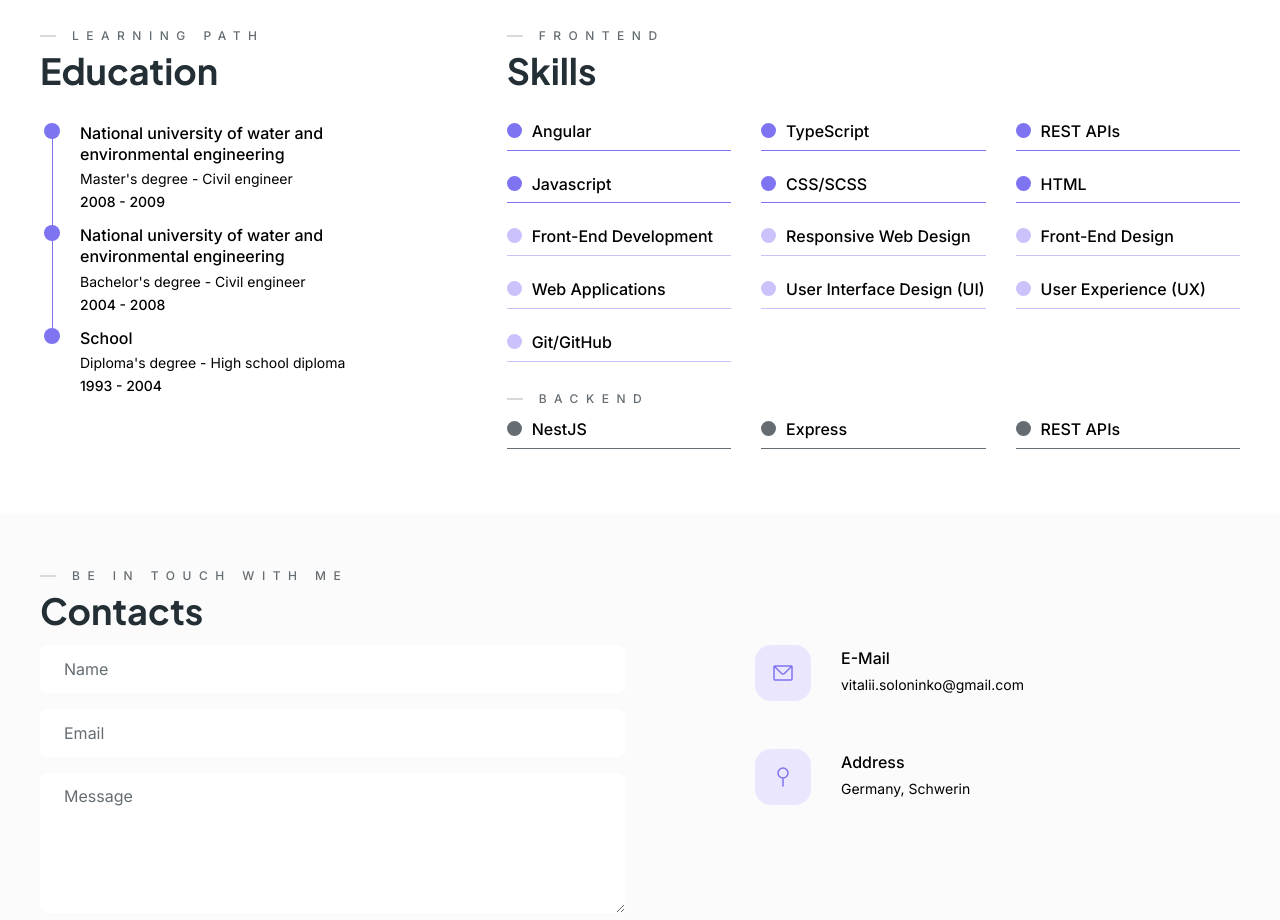
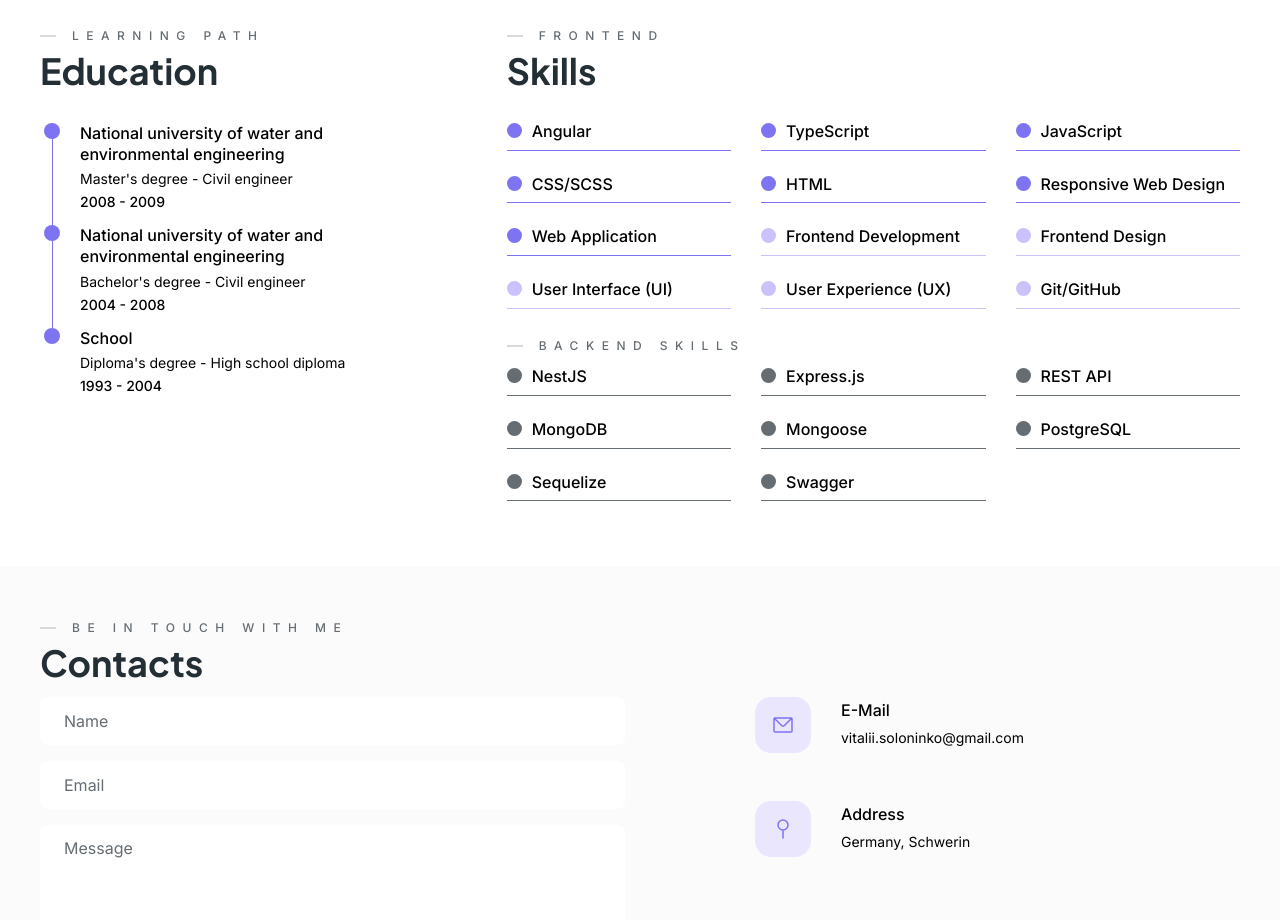
Before and after one commit to VitaliiSoloninko/angular-vitalii-portfolio, an Angular app: page / in a window 1280 px wide. Shown: the part 3220-4140 px from the top of the page. Built offline with nearby package versions, Linux system fonts and the light colour scheme.

Commit message:
9.4	Add new skills

```diff
--- a/src/app/sections/skills/skills.component.html
+++ b/src/app/sections/skills/skills.component.html
@@ -36,106 +36,34 @@
           <h2 class="title__value">Skills</h2>
         </div>
         <div class="content-skills__items">
-          <div class="content-skills__item">
+          <div
+            class="content-skills__item"
+            *ngFor="let skill of frontendSkills"
+          >
             <div class="content-skills__label content-skills__label--purple">
-              Angular
+              {{ skill }}
             </div>
             <div
               class="content-skills__line content-skills__line--purple"
             ></div>
           </div>
-          <div class="content-skills__item">
-            <div class="content-skills__label content-skills__label--purple">
-              TypeScript
-            </div>
-            <div
-              class="content-skills__line content-skills__line--purple"
-            ></div>
-          </div>
-          <div class="content-skills__item">
-            <div class="content-skills__label content-skills__label--purple">
-              REST APIs
-            </div>
-            <div
-              class="content-skills__line content-skills__line--purple"
-            ></div>
-          </div>
-          <div class="content-skills__item">
-            <div class="content-skills__label content-skills__label--purple">
-              Javascript
-            </div>
-            <div
-              class="content-skills__line content-skills__line--purple"
-            ></div>
-          </div>
-          <div class="content-skills__item">
-            <div class="content-skills__label content-skills__label--purple">
-              CSS/SCSS
-            </div>
-            <div
-              class="content-skills__line content-skills__line--purple"
-            ></div>
-          </div>
-          <div class="content-skills__item">
-            <div class="content-skills__label content-skills__label--purple">
-              HTML
-            </div>
-            <div
-              class="content-skills__line content-skills__line--purple"
-            ></div>
-          </div>
-
-          <div class="content-skills__item">
-            <div class="content-skills__label">Front-End Development</div>
-            <div class="content-skills__line"></div>
-          </div>
-          <div class="content-skills__item">
-            <div class="content-skills__label">Responsive Web Design</div>
-            <div class="content-skills__line"></div>
-          </div>
-          <div class="content-skills__item">
-            <div class="content-skills__label">Front-End Design</div>
-            <div class="content-skills__line"></div>
-          </div>
-          <div class="content-skills__item">
-            <div class="content-skills__label">Web Applications</div>
-            <div class="content-skills__line"></div>
-          </div>
-          <div class="content-skills__item">
-            <div class="content-skills__label">User Interface Design (UI)</div>
-            <div class="content-skills__line"></div>
-          </div>
-          <div class="content-skills__item">
-            <div class="content-skills__label">User Experience (UX)</div>
-            <div class="content-skills__line"></div>
-          </div>
-          <div class="content-skills__item">
-            <div class="content-skills__label">Git/GitHub</div>
+          <div
+            class="content-skills__item"
+            *ngFor="let skill of additionalSkills"
+          >
+            <div class="content-skills__label">{{ skill }}</div>
             <div class="content-skills__line"></div>
           </div>
         </div>
-        <div class="title__label">backend</div>
+        <div class="title__label">backend skills</div>
         <div class="content-skills__padding">
           <div class="content-skills__items">
-            <div class="content-skills__item">
+            <div
+              class="content-skills__item"
+              *ngFor="let skill of backendSkills"
+            >
               <div class="content-skills__label content-skills__label--dark">
-                NestJS
-              </div>
-              <div
-                class="content-skills__line content-skills__line--dark"
-              ></div>
-            </div>
-            <div class="content-skills__item">
-              <div class="content-skills__label content-skills__label--dark">
-                Express
-              </div>
-              <div
-                class="content-skills__line content-skills__line--dark"
-              ></div>
-            </div>
-            <div class="content-skills__item">
-              <div class="content-skills__label content-skills__label--dark">
-                REST APIs
+                {{ skill }}
               </div>
               <div
                 class="content-skills__line content-skills__line--dark"
--- a/src/app/sections/skills/skills.component.ts
+++ b/src/app/sections/skills/skills.component.ts
@@ -1,12 +1,38 @@
+import { NgFor } from '@angular/common';
 import { Component } from '@angular/core';
 
 @Component({
   selector: 'app-skills',
   standalone: true,
-  imports: [],
+  imports: [NgFor],
   templateUrl: './skills.component.html',
-  styleUrl: './skills.component.scss'
+  styleUrl: './skills.component.scss',
 })
 export class SkillsComponent {
-
+  frontendSkills = [
+    'Angular',
+    'TypeScript',
+    'JavaScript',
+    'CSS/SCSS',
+    'HTML',
+    'Responsive Web Design',
+    'Web Application',
+  ];
+  additionalSkills = [
+    'Frontend Development',
+    'Frontend Design',
+    'User Interface (UI)',
+    'User Experience (UX)',
+    'Git/GitHub',
+  ];
+  backendSkills = [
+    'NestJS',
+    'Express.js',
+    'REST API',
+    'MongoDB',
+    'Mongoose',
+    'PostgreSQL',
+    'Sequelize',
+    'Swagger',
+  ];
 }
```
Also changed, not shown: 1 other file (tests, documents, lock files or other folders).
